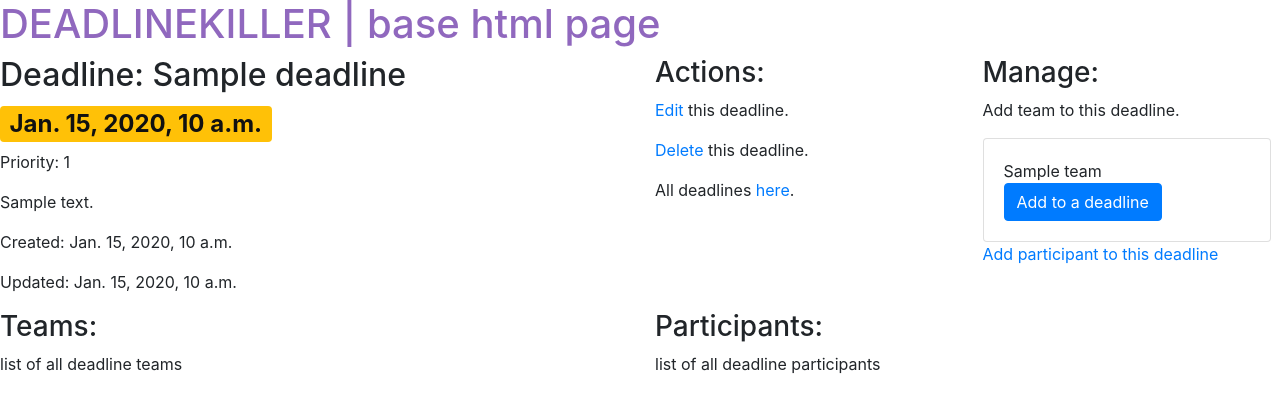
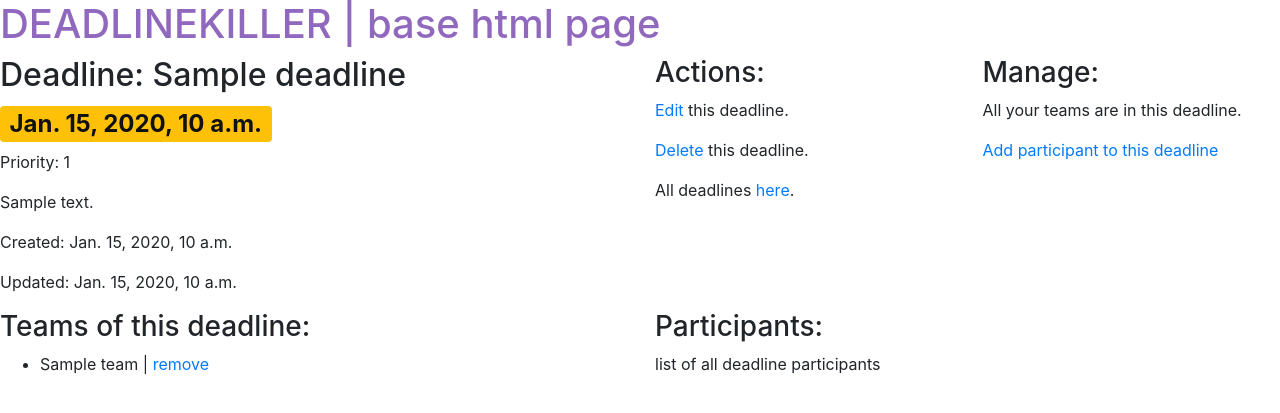
Before and after one commit to lucaromanowski/deadlinekiller, a Django app: a page that uses deadlinekiller/deadlines/templates/deadlines/deadline_detail.html in a window 1280 px wide. Shown: the part 40-453 px from the top of the page. Run offline with Django 3.2, Linux system fonts and the light colour scheme; a user stored in the database is signed in; tables that the repository leaves empty hold one stand-in row (values such as "Sample post"); some libraries are stand-ins or nearby versions.

Commit message:
user can add team to the deadline

```diff
--- a/deadlinekiller/deadlines/templates/deadlines/deadline_detail.html
+++ b/deadlinekiller/deadlines/templates/deadlines/deadline_detail.html
@@ -30,6 +30,7 @@
 
 		<div class="col-3">
 			<h3>Manage:</h3>
+			{% if all_user_teams %}
 				<p>Add team to this deadline.</p>
 					{% for team in all_user_teams %}
 						<div class="card" style="width: 18rem;">
@@ -37,13 +38,16 @@
 								{{ team }}
 								<form action="" method="post">
 									<input type="hidden" name="team_pk" value="{{ team.pk }}">
-								<input type="hidden" name="deadlinde_pk" value="{{ deadline.pk }}">
+									<input type="hidden" name="deadline_pk" value="{{ deadline.pk }}">
 									{% csrf_token %}
 									<input type="submit" value="Add to a deadline" class="btn btn-primary">
 								</form>
 							</div>
 						</div>
 					{% endfor %}
+			{% else %}
+				<p>All your teams are in this deadline.</p>
+			{% endif %}
 				<p><a href="#">Add participant to this deadline</a></p>
 		</div>
 
@@ -55,8 +59,12 @@
 
 
 		<div class="col-6">
-			<h3>Teams:</h3>
-			<p>list of all deadline teams</p>
+			<h3>Teams of this deadline:</h3>
+			<ul>
+				{% for team in deadline.team.all %}
+					<li>{{ team }} | <a href="#">remove</a></li>
+				{% endfor %}
+			</ul>
 		</div>
 
 
--- a/deadlinekiller/deadlines/views.py
+++ b/deadlinekiller/deadlines/views.py
@@ -34,6 +34,7 @@ def deadline_list(request):
 def deadline_detail(request, pk, slug):
 	# Get deadline
 	deadline = get_object_or_404(Deadline, pk=pk, slug=slug)
+
 	# Get teams user created
 	user_teams = Team.objects.filter(creator=request.user)
 	print('user teams: ', str(user_teams))
@@ -41,7 +42,18 @@ def deadline_detail(request, pk, slug):
 	teams_participant = request.user.profile.team.all()
 	all_user_teams = user_teams | teams_participant
 	all_user_teams = all_user_teams.distinct()
-	print('teams participant', str(teams_participant))
+	# Remove teams that are already in this deadline
+	for team in all_user_teams:
+		if team in deadline.team.all():
+			all_user_teams = all_user_teams.exclude(pk=team.pk)
+
+	# Take form data
+	team_pk = request.POST.get('team_pk')
+
+	# Add new team to this deadline
+	if team_pk:
+		team_to_add = get_object_or_404(Team, pk=team_pk)
+		deadline.team.add(team_to_add)
 
 	return render(request, 'deadlines/deadline_detail.html', {'deadline' : deadline,
 															  'all_user_teams' : all_user_teams})
```
Lines whose indentation alone changed are shown as unchanged.
